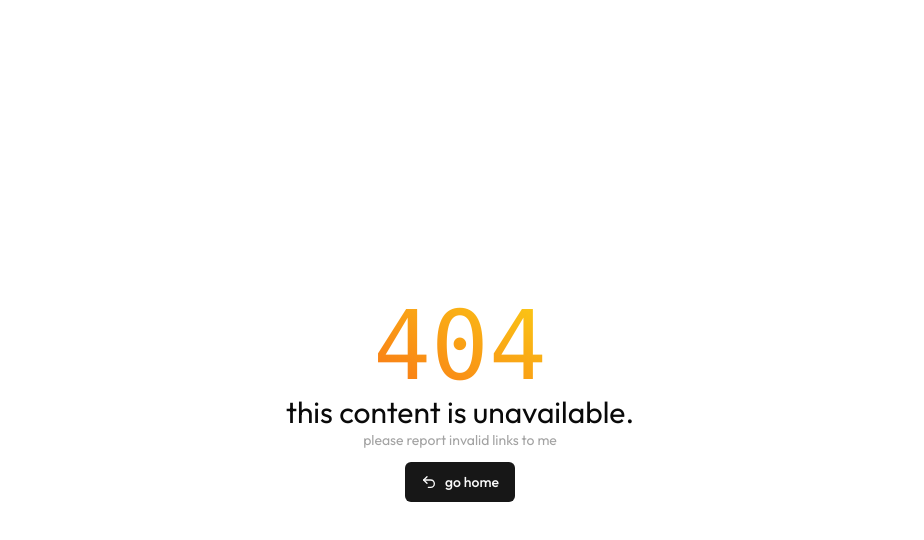
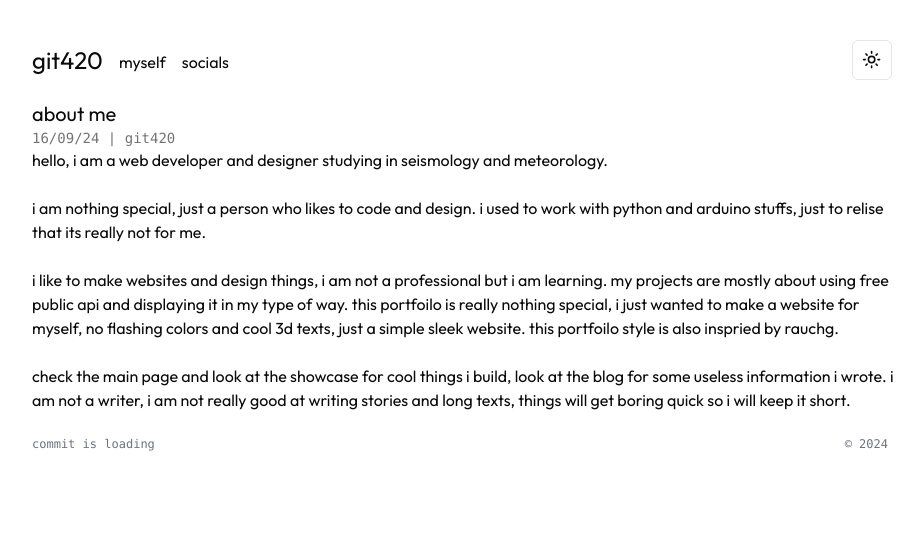
Before and after one commit to pickingname/port3, a Next.js app: page /me in a window 1280 px wide. Before the commit this address had no page. Shown: the top 540 px of the page, without its empty margins (180-1104 px from the left). Built offline with nearby package versions, Linux system fonts and the light colour scheme; no server answers.

Commit message:
feat: add myself page

```diff
--- a/app/entrycompo/Nav.tsx
+++ b/app/entrycompo/Nav.tsx
@@ -12,7 +12,7 @@ export default function nav() {
           <h1 className="text-2xl font-outfit">{name}</h1>
         </Link>
         <Link
-          href={"/"}
+          href={"/me"}
           className="ml-4 items-center pt-1.5 transition-colors duration-200 ease-in-out hover:text-orange-600"
         >
           myself
--- /dev/null
+++ b/app/me/page.tsx
@@ -0,0 +1,50 @@
+import React from "react";
+import Nav from "@/app/entrycompo/Nav";
+import Footer from "../reusables/gitfooter";
+
+const App = () => {
+  return (
+    <main className="px-5 py-5">
+      <div className="">
+        <div className="max-w-4xl mx-auto pb-12">
+          <Nav />
+          <div className="pl-5">
+            <p className="text-xl">about me</p>
+            <p className="font-mono text-neutral-500 text-sm">
+              16/09/24 | git420
+            </p>
+            <div>
+              <p>
+                hello, i am a web developer and designer studying in seismology
+                and meteorology.
+                <br />
+                <br />
+                i am nothing special, just a person who likes to code and
+                design. i used to work with python and arduino stuffs, just to
+                relise that its really not for me.
+                <br />
+                <br />
+                i like to make websites and design things, i am not a
+                professional but i am learning. my projects are mostly about
+                using free public api and displaying it in my type of way. this
+                portfoilo is really nothing special, i just wanted to make a
+                website for myself, no flashing colors and cool 3d texts, just a
+                simple sleek website. this portfoilo style is also inspried by rauchg.
+                <br />
+                <br />
+                check the main page and look at the showcase for cool things i
+                build, look at the blog for some useless information i wrote. i
+                am not a writer, i am not really good at writing stories and
+                long texts, things will get boring quick so i will keep it
+                short.
+              </p>
+            </div>
+          </div>
+          <Footer />
+        </div>
+      </div>
+    </main>
+  );
+};
+
+export default App;
```
